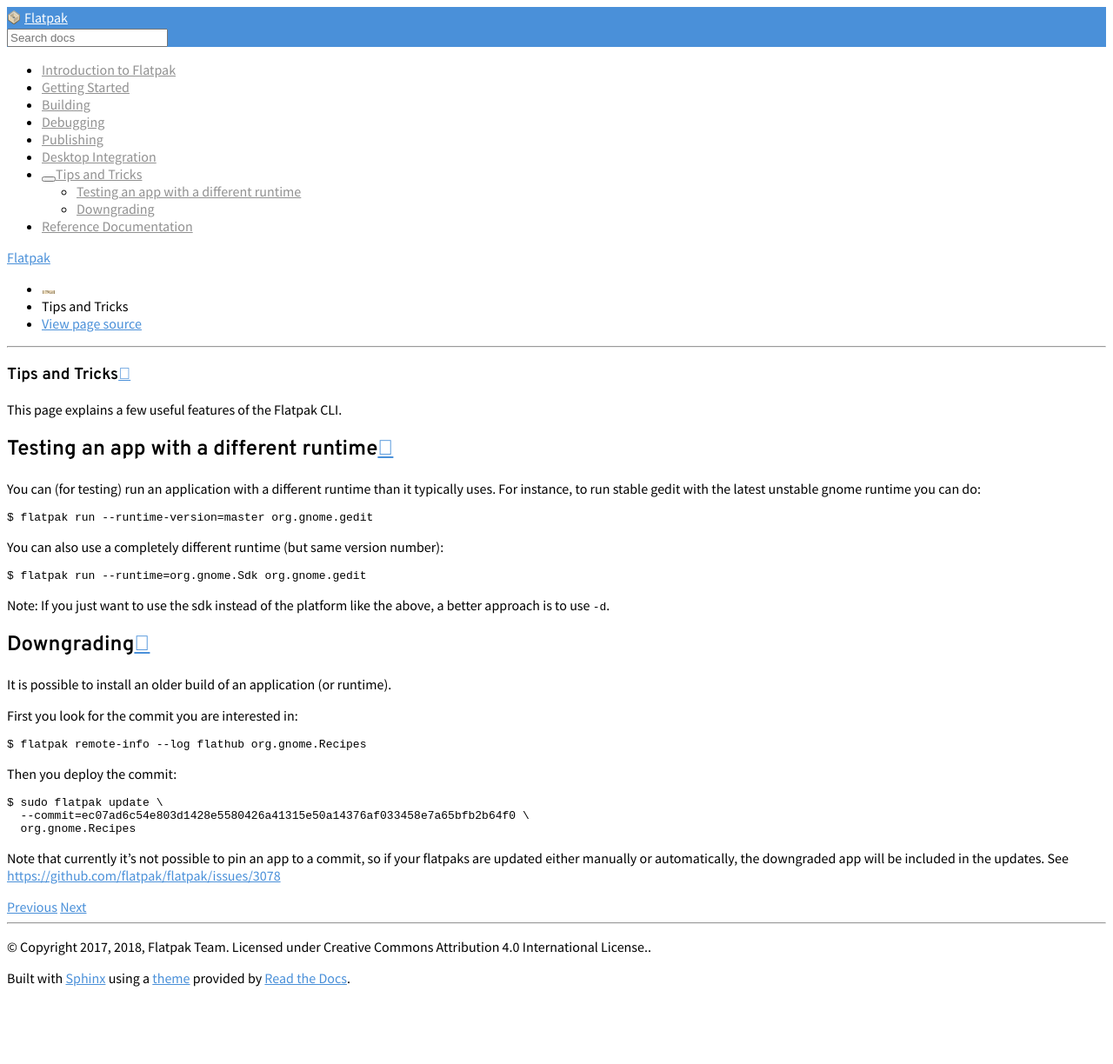
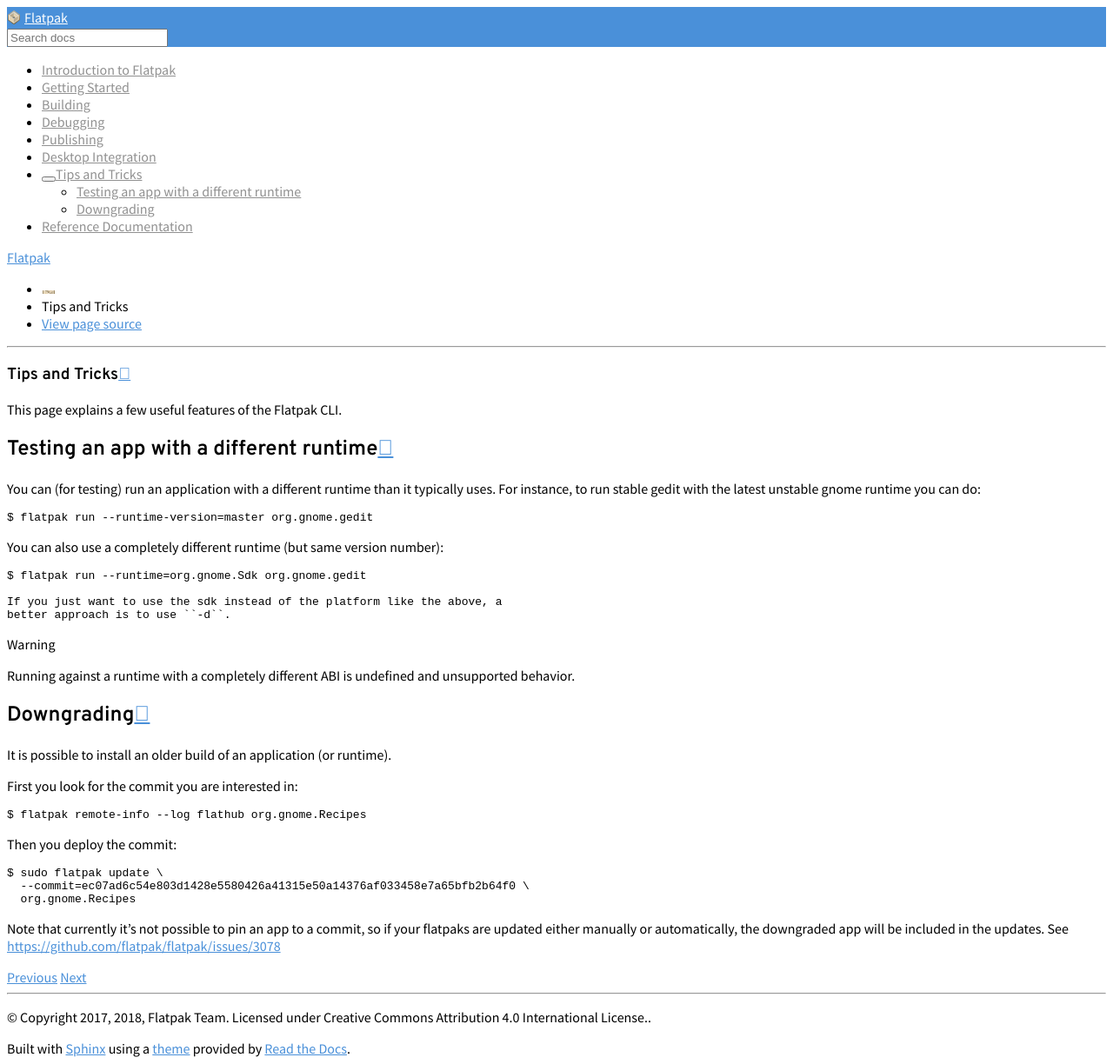
Before and after one commit to flatpak/flatpak-docs, a Sphinx documentation site: the page built from docs/tips-and-tricks.rst, in a window 1280 px wide. Shown: the whole page at 87% size. Built offline with Sphinx 7.4.7 and the Read the Docs theme 2.0.0, drawn with Linux system fonts in a browser that asks for light colours; before the commit the page ends 1143 px from its top, so only the background shows below that.

Commit message:
Update tips-and-tricks.rst

```diff
--- a/docs/tips-and-tricks.rst
+++ b/docs/tips-and-tricks.rst
@@ -17,9 +17,13 @@ You can also use a completely different runtime (but same version number)::
 
  $ flatpak run --runtime=org.gnome.Sdk org.gnome.gedit
 
-Note: If you just want to use the sdk instead of the platform like the above, a
-better approach is to use ``-d``.
+ If you just want to use the sdk instead of the platform like the above, a
+ better approach is to use ``-d``.
 
+.. warning::
+
+  Running against a runtime with a completely different ABI is undefined and unsupported
+  behavior.
 
 Downgrading
 -----------
```
